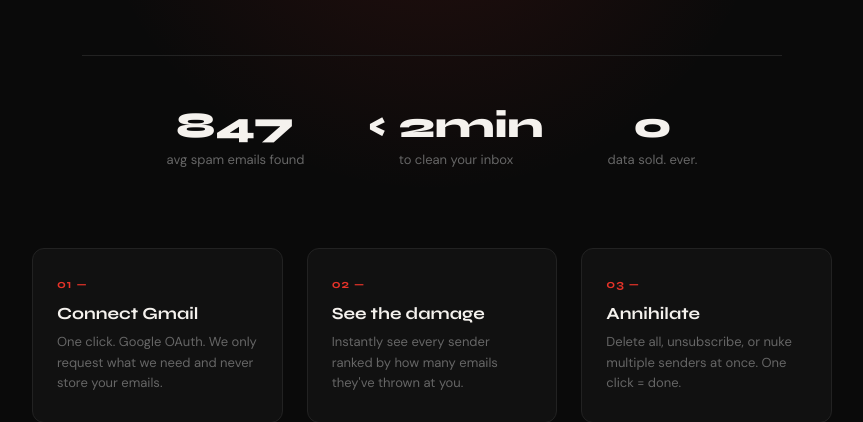
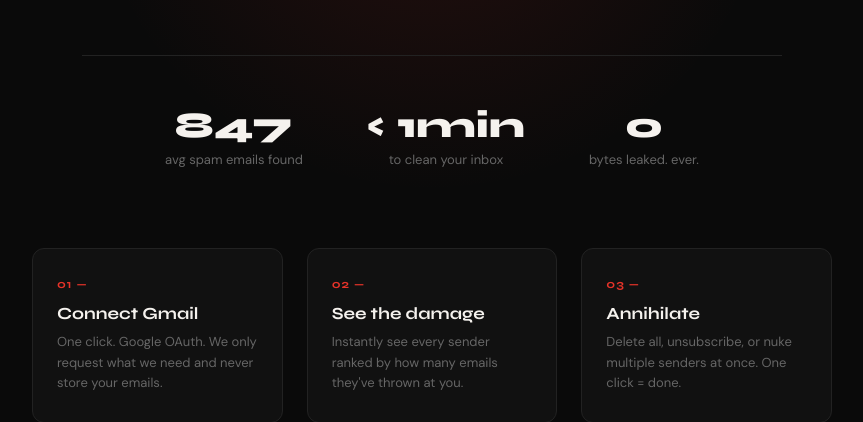
Before and after one commit to personalprojectguide-hue/spamurai, a Flask app: page / in a window 1280 px wide. Shown: the part 592-1014 px from the top of the page, without its empty margins (208-1071 px from the left). Run offline with Flask 3, Linux system fonts and the light colour scheme.

Commit message:
update stat label

```diff
--- a/templates/index.html
+++ b/templates/index.html
@@ -247,12 +247,12 @@
       <div class="stat-label">avg spam emails found</div>
     </div>
     <div class="stat-item">
-      <div class="stat-num">&lt; 2min</div>
+      <div class="stat-num">&lt; 1min</div>
       <div class="stat-label">to clean your inbox</div>
     </div>
     <div class="stat-item">
       <div class="stat-num">0</div>
-      <div class="stat-label">data sold. ever.</div>
+      <div class="stat-label">bytes leaked. ever.</div>
     </div>
   </div>
 
```
